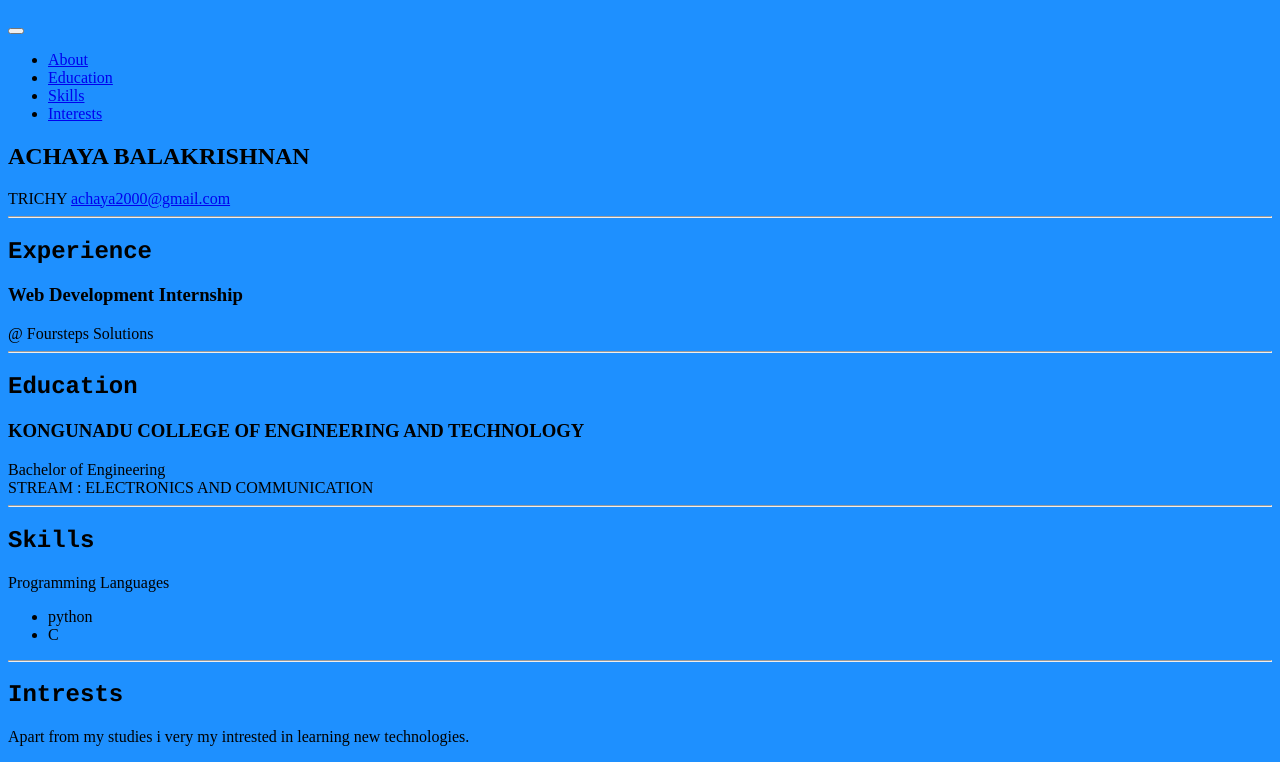
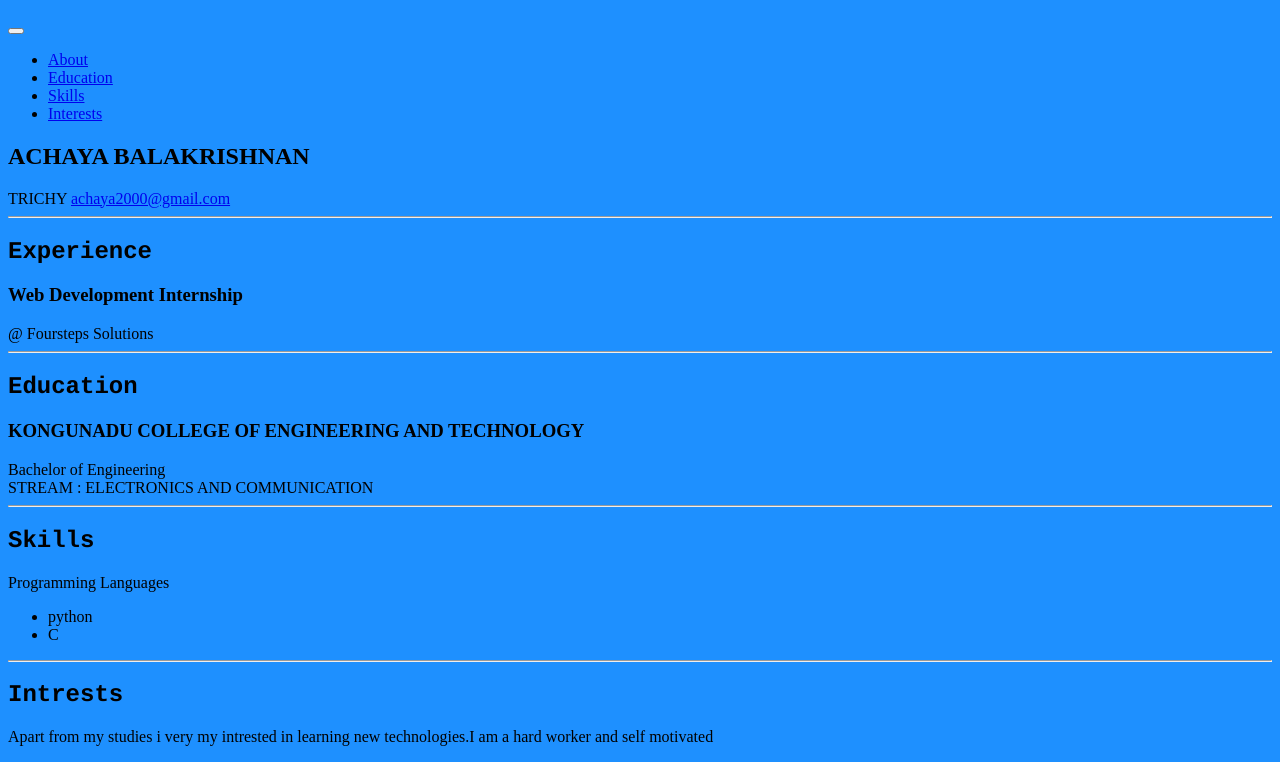
Before and after one commit to achayabalan/web.github.io, a plain HTML site: page index.html in a window 1280 px wide. Shown: the part 50-812 px from the top of the page. Drawn offline with Linux system fonts and the light colour scheme.

Commit message:
Update index.html

```diff
--- a/index.html
+++ b/index.html
@@ -96,7 +96,7 @@
             <section class="resume-section" id="interests">
                 <div class="resume-section-content">
                      <h2 style="font-family:courier;">Intrests</h2>
-                    <p>Apart from my studies i very my intrested in learning new technologies.</p>
+                    <p>Apart from my studies i very my intrested in learning new technologies.I am a hard worker and self motivated</p>
                 </div>
             </section>
 
```
